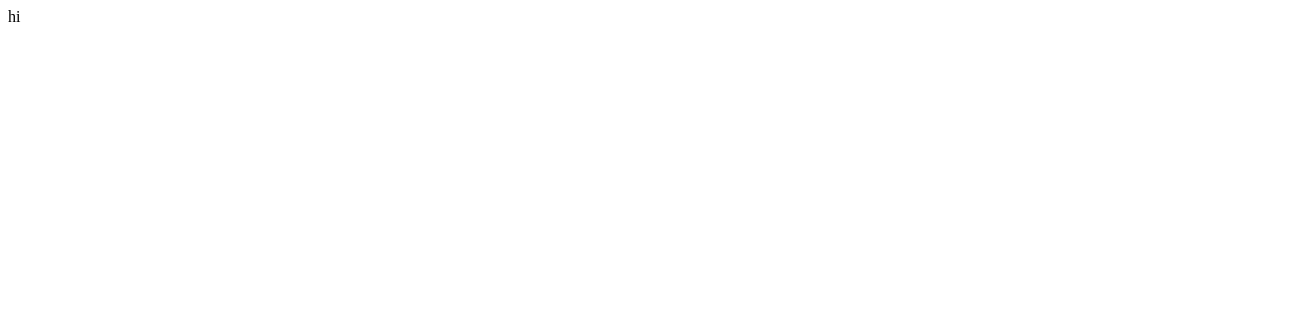
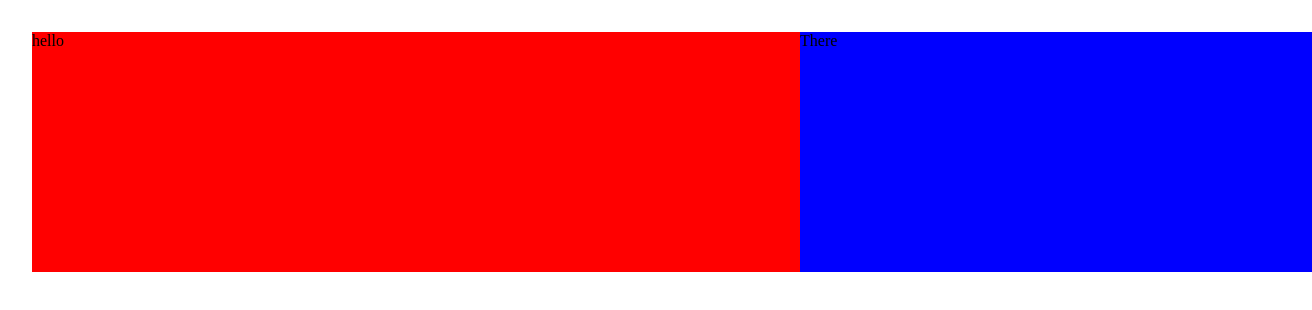
Before and after one commit to CA-G12/PMS, a React (Create React App) app in the folder client/: page / in a window 1280 px wide. Shown: the top 310 px of the page, 1312 px wide, since content can reach past the window. Built offline with nearby package versions, Linux system fonts and the light colour scheme.

Commit message:
initial commit for overview

```diff
--- a/client/src/App.tsx
+++ b/client/src/App.tsx
@@ -1,3 +1,5 @@
-const App = () => <div className="App">hi</div>;
+import Overview from "./pages/Overview";
+
+const App = () => <Overview />;
 
 export default App;
--- /dev/null
+++ b/client/src/pages/Overview.tsx
@@ -0,0 +1,28 @@
+import { Box, Typography } from "@mui/material";
+
+const Overview = () => {
+  const drawerWidth = 240;
+  return (
+    <Box
+      component="main"
+      sx={{
+        flexGrow: 1,
+        p: 3,
+        width: { sm: `calc(100% - ${drawerWidth}px)`, md: "" },
+      }}
+    >
+        <Box sx={{display:'flex', backgroundColor:'black', height:'30vh', width:'100vw'}}>
+            <Box sx={{width:"60vw", backgroundColor:'red', height:'30vh'}}>
+      hello
+            </Box>
+
+            <Box sx={{width:"40vw", backgroundColor:'blue', height:'30vh'}}>
+There
+            </Box>
+        </Box>
+
+    </Box>
+  );
+};
+
+export default Overview;
```
